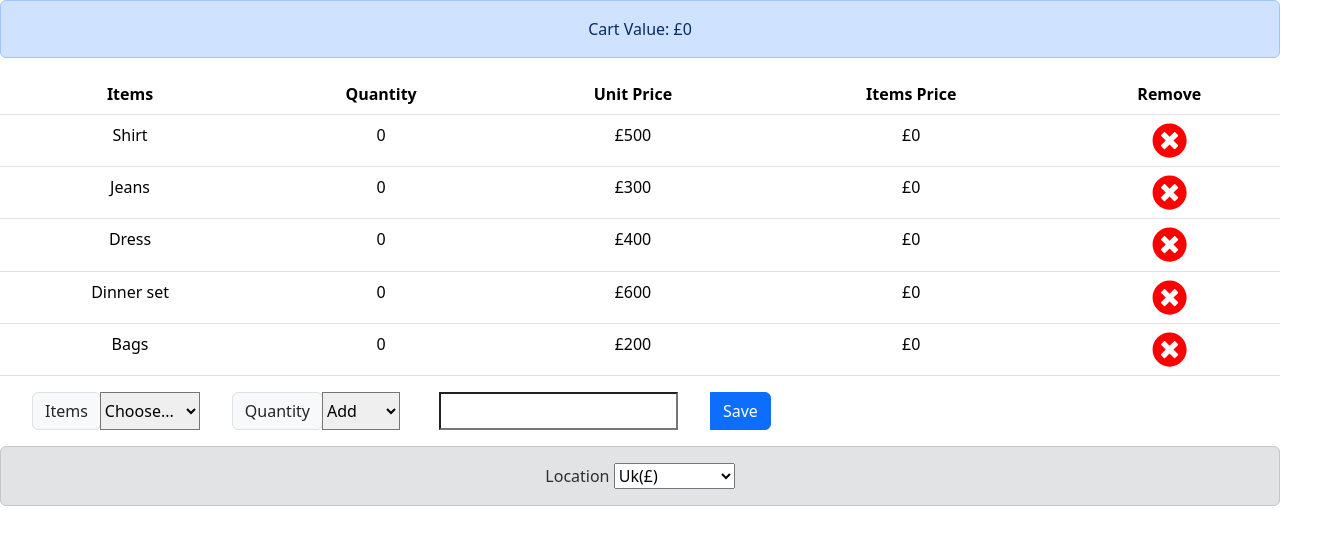
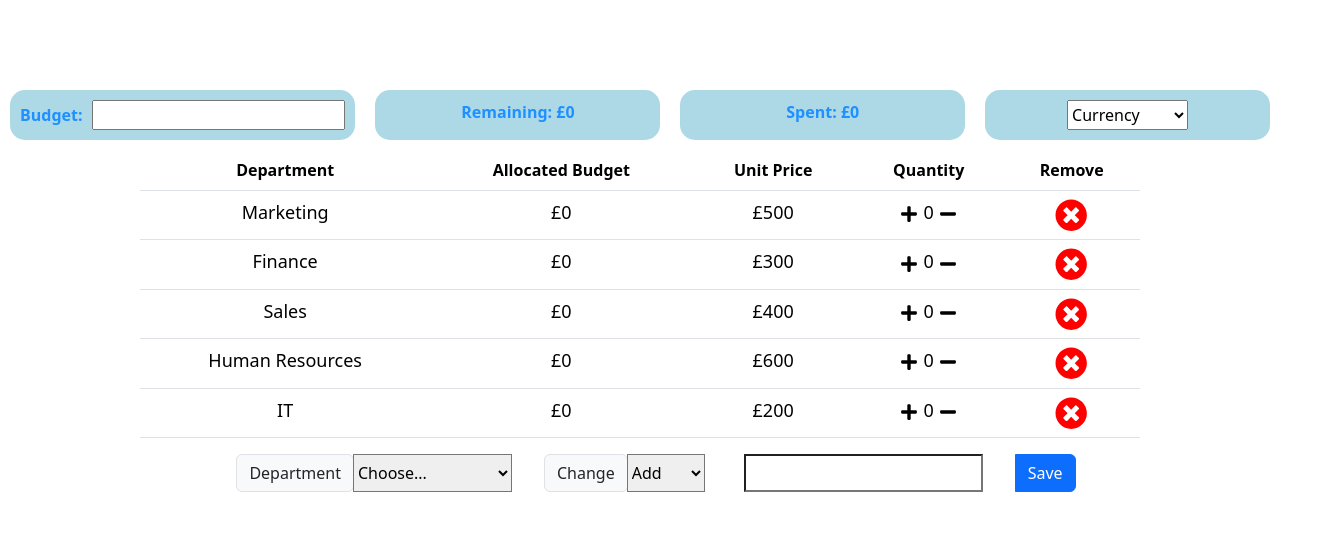
Before and after one commit to Marvin-Deng/Budgeting-Allocation-App, a React (Vite) app: page / in a window 1280 px wide. Shown: the top 544 px of the page, 1324 px wide, since content can reach past the window. Built offline with nearby package versions, Linux system fonts and the light colour scheme.

Commit message:
Finished project, adjusted formatting and styles

```diff
--- a/src/App.jsx
+++ b/src/App.jsx
@@ -1,10 +1,8 @@
 import React from 'react';
-import 'bootstrap/dist/css/bootstrap.min.css';
-import { AppProvider } from './context/AppContext';
 import CartValue from './components/CartValue';
 import ExpenseList from './components/ExpenseList';
 import ItemSelected from './components/ItemSelected';
-import Location from './components/Location';
+import 'bootstrap/dist/css/bootstrap.min.css';
 import '@/App.css'
 
 function App() {
@@ -13,7 +11,6 @@ function App() {
       <CartValue />
       <ExpenseList />
       <ItemSelected />
-      <Location />
     </div>
   );
 }
--- a/src/components/CartValue.jsx
+++ b/src/components/CartValue.jsx
@@ -1,18 +1,75 @@
-import React, { useContext } from "react";
+import React, { useState, useContext } from "react";
 import { AppContext } from "@/context/AppContext";
 
 const CartValue = () => {
   const { expenses, Location } = useContext(AppContext);
+  const [budget, setBudget] = useState("");
   const totalExpenses = expenses.reduce((total, item) => {
     return (total += item.unitprice * item.quantity);
   }, 0);
+  const remaining = budget - totalExpenses;
+
+  const { dispatch } = useContext(AppContext);
+
+  const changeLocation = (val) => {
+    dispatch({
+      type: "CHG_LOCATION",
+      payload: val,
+    });
+  };
+
+  const backgroundStyle = {
+    backgroundColor: "#add8e6",
+    padding: "10px",
+    borderRadius: "15px",
+    margin: "10px",
+    color: "#1E90FF",
+    fontWeight: "bold",
+  };
 
   return (
-    <div className="alert alert-primary">
-      <span>
-        Cart Value: {Location}
-        {totalExpenses}
-      </span>
+    <div
+      style={{ display: "flex", justifyContent: "center", marginTop: "80px" }}
+    >
+      <div
+        style={{ ...backgroundStyle, display: "flex", alignItems: "center" }}
+      >
+        <label htmlFor="cost" style={{ marginRight: "10px" }}>
+          Budget:
+        </label>
+        <input
+          required="required"
+          type="number"
+          id="cost"
+          value={budget}
+          style={{ fontWeight: "bold" }}
+          onChange={(event) => setBudget(event.target.value)}
+        />
+      </div>
+      <div style={{ ...backgroundStyle, width: "300px" }}>
+        Remaining: {Location}
+        <span style={{ fontWeight: "bold" }}>{remaining}</span>
+      </div>
+      <div style={{ ...backgroundStyle, width: "300px" }}>
+        Spent: {Location}
+        <span style={{ fontWeight: "bold" }}>{totalExpenses}</span>
+      </div>
+      <div style={{ ...backgroundStyle, width: "300px" }}>
+        <select
+          name="Location"
+          id="Location"
+          onChange={(event) => changeLocation(event.target.value)}
+          style={{ height: "30px" }}
+        >
+          <option disabled value="" selected>
+            Currency
+          </option>
+          <option value="£">Uk(£)</option>
+          <option value="₹">India(₹)</option>
+          <option value="€">Europe(€)</option>
+          <option value="CAD">Canada(CAD)</option>
+        </select>
+      </div>
     </div>
   );
 };
--- a/src/components/ExpenseItem.jsx
+++ b/src/components/ExpenseItem.jsx
@@ -1,6 +1,6 @@
 import React, { useContext } from "react";
 import { AppContext } from "@/context/AppContext";
-import { FaTimesCircle } from "react-icons/fa";
+import { FaTimesCircle, FaPlus, FaMinus } from "react-icons/fa";
 
 const ExpenseItem = (props) => {
   const { dispatch, Location } = useContext(AppContext);
@@ -16,24 +16,59 @@ const ExpenseItem = (props) => {
     });
   };
 
+  const handleIncreaseQuantity = () => {
+    const item = {
+      name: props.name,
+      quantity: 1,
+    };
+
+    dispatch({
+      type: "ADD_QUANTITY",
+      payload: item,
+    });
+  };
+
+  const handleReduceQuantity = () => {
+    const item = {
+      name: props.name,
+      quantity: 1,
+    };
+
+    dispatch({
+      type: "RED_QUANTITY",
+      payload: item,
+    });
+  };
+
   return (
     <tr>
-      <td>{props.name}</td>
-      <td>{props.quantity}</td>
-      <td>
+      <td style={{ fontSize: "18px" }}>{props.name}</td>
+      <td style={{ fontSize: "18px" }}>
+        {Location}
+        {parseInt(props.quantity) * parseInt(props.unitprice)}
+      </td>
+      <td style={{ fontSize: "18px" }}>
         {Location}
         {parseInt(props.unitprice)}
       </td>
-      <td>
-        {Location}
-        {parseInt(props.quantity) * parseInt(props.unitprice)}
+      <td style={{ fontSize: "18px" }}>
+        <FaPlus
+          onClick={handleIncreaseQuantity}
+          style={{ cursor: "pointer", marginRight: "5px" }}
+        />
+        {props.quantity}
+        <FaMinus
+          onClick={handleReduceQuantity}
+          style={{ cursor: "pointer", marginLeft: "5px" }}
+        />
       </td>
-      <td>
+      <td style={{ fontSize: "18px" }}>
         <FaTimesCircle
-          size="2.2em"
+          size="1.8em"
           color="red"
           onClick={handleDeleteItem}
-        ></FaTimesCircle>
+          style={{ cursor: "pointer" }}
+        />
       </td>
     </tr>
   );
--- a/src/components/ExpenseList.jsx
+++ b/src/components/ExpenseList.jsx
@@ -6,13 +6,14 @@ const ExpenseList = () => {
   const { expenses } = useContext(AppContext);
 
   return (
+    <div style={{ maxWidth: "1000px", width: "100%", margin: "auto" }}>
       <table className="table">
         <thead className="thead-light">
           <tr>
-          <th scope="col">Items</th>
+            <th scope="col">Department</th>
+            <th scope="col">Allocated Budget</th>
+            <th scope="col">Unit Price</th>
             <th scope="col">Quantity</th>
-          <th scope="col">Unit Price</th>
-          <th scope="col">Items Price</th>
             <th scope="col">Remove</th>
           </tr>
         </thead>
@@ -28,6 +29,7 @@ const ExpenseList = () => {
           ))}
         </tbody>
       </table>
+    </div>
   );
 };
 
--- a/src/components/ItemSelected.jsx
+++ b/src/components/ItemSelected.jsx
@@ -28,12 +28,12 @@ const ItemSelected = (props) => {
   };
 
   return (
-    <div>
+    <div style={{ display: "flex", justifyContent: "center" }}>
       <div className="row">
         <div className="input-group mb-3" style={{ marginLeft: "2rem" }}>
           <div className="input-group-prepend">
             <label className="input-group-text" htmlFor="inputGroupSelect01">
-              Items
+              Department
             </label>
           </div>
           <select
@@ -42,27 +42,27 @@ const ItemSelected = (props) => {
             onChange={(event) => setName(event.target.value)}
           >
             <option defaultValue>Choose...</option>
-            <option value="Shirt" name="Shirt">
+            <option value="Marketing" name="Marketing">
               {" "}
-              Shirt
+              Marketing
             </option>
-            <option value="Dress" name="Dress">
-              Dress
+            <option value="Finance" name="Finance">
+              Finance
             </option>
-            <option value="Jeans" name="Jeans">
-              Jeans
+            <option value="Sales" name="Sales">
+              Sales
             </option>
-            <option value="Dinner set" name="Dinner set">
-              Dinner set
+            <option value="Human Resources" name="Human Resources">
+              Human Resources
             </option>
-            <option value="Bags" name="Bags">
-              Bags
+            <option value="IT" name="IT">
+              IT
             </option>
           </select>
 
           <div className="input-group-prepend" style={{ marginLeft: "2rem" }}>
             <label className="input-group-text" htmlFor="inputGroupSelect02">
-              Quantity
+              Change
             </label>
           </div>
           <select
--- a/src/components/Location.jsx
+++ /dev/null
@@ -1,34 +0,0 @@
-import React, { useContext } from "react";
-import { AppContext } from "@/context/AppContext";
-
-const Location = () => {
-  const { dispatch } = useContext(AppContext);
-
-  const changeLocation = (val) => {
-    dispatch({
-      type: "CHG_LOCATION",
-      payload: val,
-    });
-  };
-
-  return (
-    <div className="alert alert-secondary">
-      {" "}
-      Location{" "}
-      {
-        <select
-          name="Location"
-          id="Location"
-          onChange={(event) => changeLocation(event.target.value)}
-        >
-          <option value="£">Uk(£)</option>
-          <option value="₹">India(₹)</option>
-          <option value="€">Europe(€)</option>
-          <option value="CAD">Canada(CAD)</option>
-        </select>
-      }
-    </div>
-  );
-};
-
-export default Location;
--- a/src/context/AppContext.jsx
+++ b/src/context/AppContext.jsx
@@ -64,11 +64,11 @@ export const AppReducer = (state, action) => {
 
 const initialState = {
   expenses: [
-    { id: "Shirt", name: "Shirt", quantity: 0, unitprice: 500 },
-    { id: "Jeans", name: "Jeans", quantity: 0, unitprice: 300 },
-    { id: "Dress", name: "Dress", quantity: 0, unitprice: 400 },
-    { id: "Dinner set", name: "Dinner set", quantity: 0, unitprice: 600 },
-    { id: "Bags", name: "Bags", quantity: 0, unitprice: 200 },
+    { id: "Marketing", name: "Marketing", quantity: 0, unitprice: 500 },
+    { id: "Finance", name: "Finance", quantity: 0, unitprice: 300 },
+    { id: "Sales", name: "Sales", quantity: 0, unitprice: 400 },
+    { id: "Human Resources", name: "Human Resources", quantity: 0, unitprice: 600 },
+    { id: "IT", name: "IT", quantity: 0, unitprice: 200 },
   ],
   Location: "£",
 };
--- a/src/main.jsx
+++ b/src/main.jsx
@@ -2,7 +2,6 @@ import React from "react";
 import ReactDOM from "react-dom/client";
 import App from "@/App.jsx";
 import { AppProvider } from "@/context/AppContext";
-import "./index.css";
 
 ReactDOM.createRoot(document.getElementById("root")).render(
   <React.StrictMode>
```
Also changed, not shown: src/index.css (deleted). Lines whose indentation alone changed are shown as unchanged.
